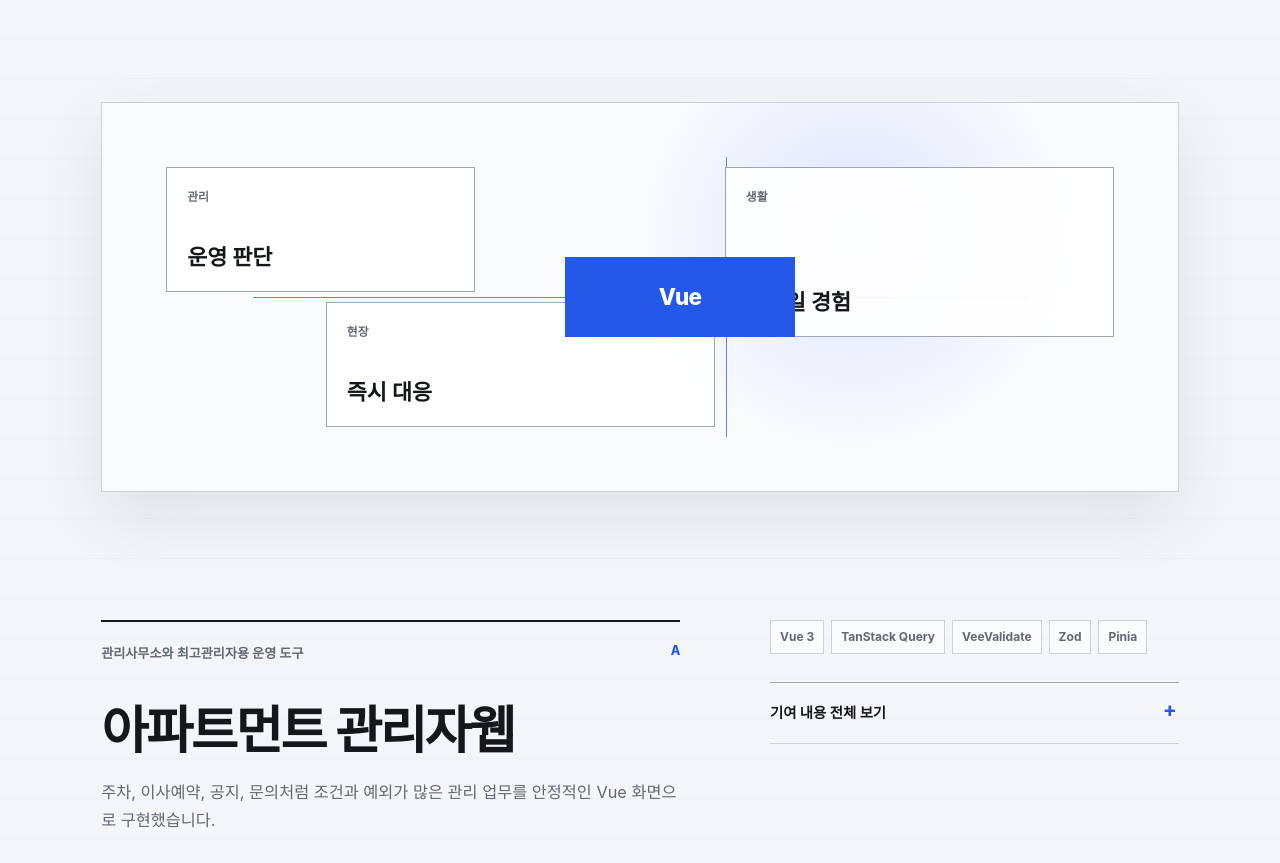
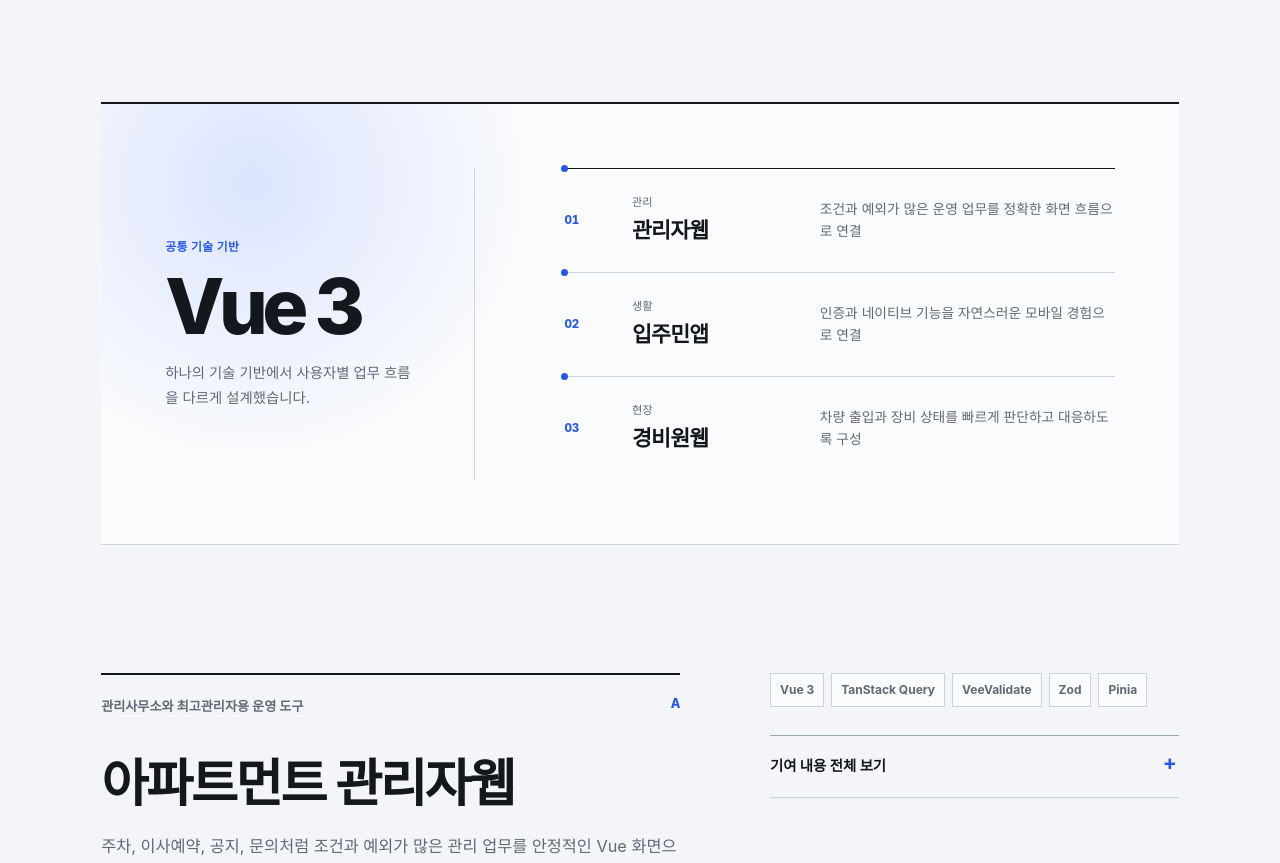
Before and after one commit to TaeHyunn/my-profile, a Vue app: page / in a window 1280 px wide. Shown: the part 2042-2905 px from the top of the page. Built offline with nearby package versions, Linux system fonts and the light colour scheme.

Commit message:
fix: improve resume navigation and product map

```diff
--- a/src/components/HeroSection.vue
+++ b/src/components/HeroSection.vue
@@ -16,7 +16,7 @@ defineProps({
       <h1 id="hero-title">{{ profile.headline }}</h1>
       <p class="hero-introduction">{{ profile.introduction }}</p>
       <div class="hero-actions" aria-label="주요 링크">
-        <a class="button button-primary" href="#projects">경력 보기</a>
+        <a class="button button-primary" href="#experience">경력 보기</a>
         <a class="button button-secondary" :href="`mailto:${profile.email}`">
           이메일
         </a>
--- a/src/components/ProjectCaseStudies.vue
+++ b/src/components/ProjectCaseStudies.vue
@@ -15,19 +15,37 @@ defineProps({
     </header>
 
     <div class="system-visual" aria-label="관리자, 입주민, 경비원 제품 연결 구조">
-      <div class="system-node node-admin">
-        <span>관리</span>
-        <strong>운영 판단</strong>
+      <div class="system-core">
+        <span>공통 기술 기반</span>
+        <strong>Vue 3</strong>
+        <p>하나의 기술 기반에서 사용자별 업무 흐름을 다르게 설계했습니다.</p>
       </div>
-      <div class="system-node node-resident">
-        <span>생활</span>
-        <strong>모바일 경험</strong>
-      </div>
-      <div class="system-node node-guard">
-        <span>현장</span>
-        <strong>즉시 대응</strong>
-      </div>
-      <div class="system-core" aria-hidden="true">Vue</div>
+      <ol class="system-tracks">
+        <li class="system-track">
+          <span class="track-index">01</span>
+          <div>
+            <small>관리</small>
+            <strong>관리자웹</strong>
+          </div>
+          <p>조건과 예외가 많은 운영 업무를 정확한 화면 흐름으로 연결</p>
+        </li>
+        <li class="system-track">
+          <span class="track-index">02</span>
+          <div>
+            <small>생활</small>
+            <strong>입주민앱</strong>
+          </div>
+          <p>인증과 네이티브 기능을 자연스러운 모바일 경험으로 연결</p>
+        </li>
+        <li class="system-track">
+          <span class="track-index">03</span>
+          <div>
+            <small>현장</small>
+            <strong>경비원웹</strong>
+          </div>
+          <p>차량 출입과 장비 상태를 빠르게 판단하고 대응하도록 구성</p>
+        </li>
+      </ol>
     </div>
 
     <div class="project-list">
--- a/src/styles/sections.css
+++ b/src/styles/sections.css
@@ -169,88 +169,109 @@
 .system-visual {
   position: relative;
   display: grid;
-  overflow: hidden;
-  min-height: 390px;
   margin-bottom: clamp(72px, 10vw, 130px);
-  padding: clamp(28px, 5vw, 64px);
-  grid-template-columns: repeat(12, 1fr);
-  grid-template-rows: repeat(6, 1fr);
-  gap: 10px;
-  border: 1px solid var(--line);
+  padding: clamp(34px, 5vw, 64px);
+  grid-template-columns: minmax(210px, 0.72fr) minmax(0, 1.28fr);
+  gap: clamp(42px, 7vw, 92px);
+  border-top: 2px solid var(--ink);
+  border-bottom: 1px solid var(--line);
   background:
-    radial-gradient(circle at 70% 34%, var(--accent-soft), transparent 28%),
+    radial-gradient(circle at 14% 18%, var(--accent-soft), transparent 28%),
     var(--surface);
-  box-shadow: var(--shadow);
-}
-
-.system-visual::before,
-.system-visual::after {
-  position: absolute;
-  z-index: 0;
-  background: var(--accent);
-  content: "";
-  opacity: 0.72;
-}
-
-.system-visual::before {
-  top: 50%;
-  right: 14%;
-  left: 14%;
-  height: 1px;
-}
-
-.system-visual::after {
-  top: 14%;
-  bottom: 14%;
-  left: 58%;
-  width: 1px;
-}
-
-.system-node,
-.system-core {
-  position: relative;
-  z-index: 1;
-  display: flex;
-  padding: 20px;
-  flex-direction: column;
-  justify-content: space-between;
-  border: 1px solid var(--line-strong);
-  background: color-mix(in srgb, var(--surface-raised) 92%, transparent);
-}
-
-.system-node span {
-  color: var(--muted);
-  font-size: 0.74rem;
-  font-weight: 700;
-}
-
-.system-node strong {
-  font-size: clamp(1.05rem, 1.7vw, 1.45rem);
-  line-height: 1.25;
-}
-
-.node-admin {
-  grid-area: 1 / 1 / 4 / 5;
-}
-
-.node-resident {
-  grid-area: 1 / 8 / 5 / 13;
-}
-
-.node-guard {
-  grid-area: 4 / 3 / 7 / 8;
 }
 
 .system-core {
-  grid-area: 3 / 6 / 5 / 9;
+  display: flex;
+  flex-direction: column;
+  justify-content: center;
+  border-right: 1px solid var(--line);
+  padding-right: clamp(28px, 4vw, 54px);
+}
+
+.system-core span {
+  margin-bottom: 14px;
+  color: var(--accent);
+  font-size: 0.74rem;
+  font-weight: 760;
+  letter-spacing: 0.04em;
+}
+
+.system-core strong {
+  margin-bottom: 20px;
+  font-size: clamp(3.2rem, 6vw, 5.8rem);
+  font-weight: 800;
+  line-height: 0.9;
+  letter-spacing: -0.07em;
+}
+
+.system-core p {
+  max-width: 310px;
+  margin-bottom: 0;
+  color: var(--muted);
+  font-size: 0.9rem;
+}
+
+.system-tracks {
+  margin: 0;
+  padding: 0;
+  list-style: none;
+}
+
+.system-track {
+  position: relative;
+  display: grid;
+  min-width: 0;
+  padding: 24px 0;
+  grid-template-columns: 42px minmax(110px, 0.55fr) minmax(0, 1fr);
+  gap: clamp(14px, 2vw, 30px);
   align-items: center;
-  justify-content: center;
-  border-color: var(--accent);
-  color: var(--accent-ink);
+  border-top: 1px solid var(--line);
+}
+
+.system-track:first-child {
+  border-top-color: var(--ink);
+}
+
+.system-track::before {
+  position: absolute;
+  top: -4px;
+  left: -3px;
+  width: 7px;
+  height: 7px;
+  border-radius: 50%;
   background: var(--accent);
-  font-size: clamp(1rem, 2vw, 1.4rem);
-  font-weight: 800;
-  letter-spacing: -0.04em;
+  content: "";
+}
+
+.track-index {
+  color: var(--accent);
+  font-size: 0.72rem;
+  font-weight: 780;
+  font-variant-numeric: tabular-nums;
+}
+
+.system-track div {
+  display: grid;
+  min-width: 0;
+}
+
+.system-track small {
+  color: var(--muted);
+  font-size: 0.7rem;
+}
+
+.system-track strong {
+  overflow-wrap: anywhere;
+  font-size: clamp(1rem, 1.7vw, 1.35rem);
+  letter-spacing: -0.035em;
+}
+
+.system-track p {
+  min-width: 0;
+  margin-bottom: 0;
+  color: var(--muted);
+  font-size: 0.86rem;
+  line-height: 1.55;
 }
 
 .project-list {
@@ -640,43 +661,24 @@ details[open] summary::after {
   }
 
   .system-visual {
-    min-height: 470px;
-    padding: 20px;
-    grid-template-columns: repeat(6, 1fr);
-    grid-template-rows: repeat(10, 1fr);
-  }
-
-  .system-visual::before {
-    top: 12%;
-    bottom: 12%;
-    left: 50%;
-    width: 1px;
-    height: auto;
-  }
-
-  .system-visual::after {
-    top: 56%;
-    right: 12%;
-    bottom: auto;
-    left: 12%;
-    width: auto;
-    height: 1px;
-  }
-
-  .node-admin {
-    grid-area: 1 / 1 / 4 / 5;
-  }
-
-  .node-resident {
-    grid-area: 4 / 3 / 8 / 7;
-  }
-
-  .node-guard {
-    grid-area: 8 / 1 / 11 / 5;
+    padding: 30px 20px 18px;
+    grid-template-columns: 1fr;
+    gap: 36px;
   }
 
   .system-core {
-    grid-area: 5 / 1 / 7 / 3;
+    border-right: 0;
+    border-bottom: 1px solid var(--line);
+    padding: 0 0 32px;
+  }
+
+  .system-track {
+    grid-template-columns: 34px minmax(0, 1fr);
+    gap: 14px;
+  }
+
+  .system-track > p {
+    grid-column: 2;
   }
 
   .project-resident .project-summary,
```
Also changed, not shown: 1 other file (tests, documents, lock files or other folders).
